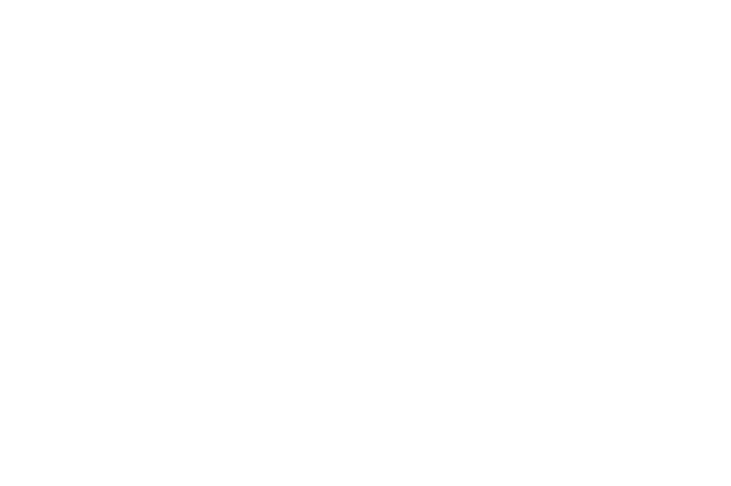
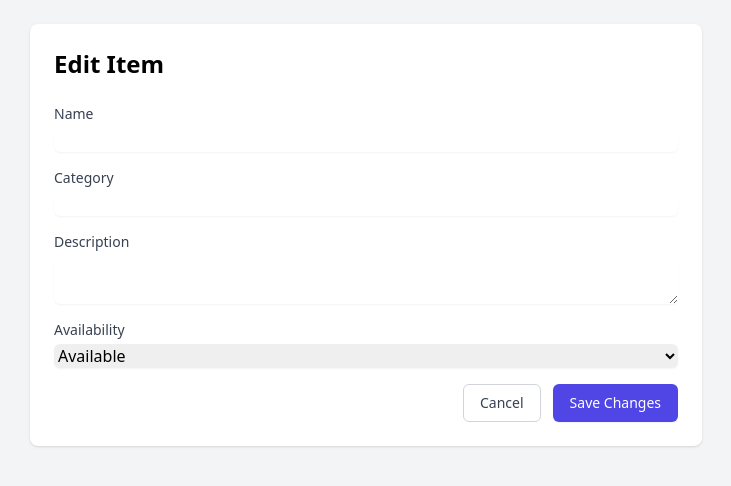
Before and after one commit to Ananeya/asset-management-system-full-Stack, a Vue app in the folder Front-end/: page /edit-item/1 in a window 1280 px wide. Before the commit this address had no page. Shown: the top 486 px of the page, without its empty margins (274-1005 px from the left). Built offline with nearby package versions, Linux system fonts and the light colour scheme.

Commit message:
implemented the edit functionality

```diff
--- a/Front-end/src/api.js
+++ b/Front-end/src/api.js
@@ -21,7 +21,22 @@
       Authorization: localStorage.getItem('authToken'),
     },
   }),
-  updateItem: (item) => axios.put(`${API_URL}/items/${item.id}`, item),
+  updateItem: async (itemId, itemData) => {
+    try {
+      const response = await fetch(`${API_URL}/api/items/${itemId}`, {
+        method: 'PUT',
+        headers: {
+          'Content-Type': 'application/json',
+          'Authorization': `Bearer ${getToken()}` // Ensure you have authentication
+        },
+        body: JSON.stringify(itemData)
+      });
+      return await response.json();
+    } catch (error) {
+      console.error('Error updating item:', error);
+      throw error;
+    }
+  },
   deleteItem: (itemId) => axios.delete(`${API_URL}/items/${itemId}`),
   getAssignedItems: () => axios.get(`${API_URL}/items/assigned`, {
     headers: {
--- /dev/null
+++ b/Front-end/src/components/EditItem.vue
@@ -0,0 +1,116 @@
+<template>
+  <div class="bg-gray-100 min-h-screen p-6">
+    <div class="max-w-2xl mx-auto bg-white rounded-lg shadow p-6">
+      <h2 class="text-2xl font-bold mb-6">Edit Item</h2>
+
+      <form @submit.prevent="handleSubmit" class="space-y-4">
+        <div>
+          <label class="block text-sm font-medium text-gray-700">Name</label>
+          <input
+            v-model="itemData.name"
+            type="text"
+            class="mt-1 block w-full rounded-md border-gray-300 shadow-sm focus:border-indigo-500 focus:ring-indigo-500"
+            required
+          />
+        </div>
+
+        <div>
+          <label class="block text-sm font-medium text-gray-700">Category</label>
+          <input
+            v-model="itemData.category"
+            type="text"
+            class="mt-1 block w-full rounded-md border-gray-300 shadow-sm focus:border-indigo-500 focus:ring-indigo-500"
+            required
+          />
+        </div>
+
+        <div>
+          <label class="block text-sm font-medium text-gray-700">Description</label>
+          <textarea
+            v-model="itemData.description"
+            class="mt-1 block w-full rounded-md border-gray-300 shadow-sm focus:border-indigo-500 focus:ring-indigo-500"
+          ></textarea>
+        </div>
+
+        <div>
+          <label class="block text-sm font-medium text-gray-700">Availability</label>
+          <select
+            v-model="itemData.availability"
+            class="mt-1 block w-full rounded-md border-gray-300 shadow-sm focus:border-indigo-500 focus:ring-indigo-500"
+          >
+            <option :value="true">Available</option>
+            <option :value="false">Not Available</option>
+          </select>
+        </div>
+
+        <div class="flex justify-end space-x-3">
+          <button
+            type="button"
+            @click="$router.push('/manage-items')"
+            class="px-4 py-2 border border-gray-300 rounded-md text-sm font-medium text-gray-700 hover:bg-gray-50"
+          >
+            Cancel
+          </button>
+          <button
+            type="submit"
+            class="px-4 py-2 border border-transparent rounded-md shadow-sm text-sm font-medium text-white bg-indigo-600 hover:bg-indigo-700"
+          >
+            Save Changes
+          </button>
+        </div>
+      </form>
+    </div>
+  </div>
+</template>
+
+<script>
+import { ref, onMounted } from 'vue';
+import { useRoute, useRouter } from 'vue-router';
+import { api } from '../api';
+
+export default {
+  name: 'EditItem',
+  setup() {
+    const route = useRoute();
+    const router = useRouter();
+    const itemData = ref({
+      name: '',
+      category: '',
+      description: '',
+      availability: true
+    });
+
+    onMounted(() => {
+      // Get item data from route state or fetch from API
+      if (route.state?.item) {
+        itemData.value = { ...route.state.item };
+      } else {
+        fetchItem();
+      }
+    });
+
+    const fetchItem = async () => {
+      try {
+        const response = await api.fetchItem(route.params.id);
+        itemData.value = response.data;
+      } catch (error) {
+        console.error('Error fetching item:', error);
+      }
+    };
+
+    const handleSubmit = async () => {
+      try {
+        await api.updateItem(route.params.id, itemData.value);
+        router.push('/manage-items');
+      } catch (error) {
+        console.error('Error updating item:', error);
+      }
+    };
+
+    return {
+      itemData,
+      handleSubmit
+    };
+  }
+};
+</script>
--- a/Front-end/src/components/ManageItems.vue
+++ b/Front-end/src/components/ManageItems.vue
@@ -115,10 +115,12 @@
 <script>
 import { ref, computed } from 'vue';
 import { api } from '../api';
+import { useRouter } from 'vue-router';
 
 export default {
   name: 'ManageItems',
   setup() {
+    const router = useRouter();
     const items = ref([]);
     const searchQuery = ref('');
     const selectedCategory = ref('');
@@ -148,10 +150,18 @@
       // Logic to add a new item
     };
 
-    const editItem = (item) => {
-      // Logic to navigate to the edit item page or open a modal
-      console.log('Edit item:', item);
-      // Example: this.$router.push({ name: 'edit-item', params: { id: item._id } });
+    const editItem = async (item) => {
+      try {
+        // Navigate to an edit form page with the item data
+        router.push({
+          name: 'edit-item',
+          params: { id: item._id },
+          // Pass item data as route state
+          state: { item }
+        });
+      } catch (error) {
+        console.error('Error navigating to edit page:', error);
+      }
     };
 
     const deleteItem = async (itemId) => {
--- /dev/null
+++ b/Front-end/src/components/Notification.vue
@@ -0,0 +1,48 @@
+<template>
+  <div
+    v-if="notification"
+    :class="[
+      'fixed top-4 right-4 p-4 rounded-lg shadow-lg z-50 transition-all duration-300',
+      notification.type === 'error' ? 'bg-red-100 text-red-800' : 'bg-green-100 text-green-800'
+    ]"
+  >
+    {{ notification.message }}
+  </div>
+</template>
+
+<script>
+import { ref, onMounted, onUnmounted } from 'vue';
+
+export default {
+  name: 'Notification',
+  setup() {
+    const notification = ref(null);
+    let timeout;
+
+    const showNotification = (event) => {
+      notification.value = event.detail;
+
+      // Clear previous timeout
+      if (timeout) clearTimeout(timeout);
+
+      // Auto-hide after 3 seconds
+      timeout = setTimeout(() => {
+        notification.value = null;
+      }, 3000);
+    };
+
+    onMounted(() => {
+      window.addEventListener('show-notification', showNotification);
+    });
+
+    onUnmounted(() => {
+      window.removeEventListener('show-notification', showNotification);
+      if (timeout) clearTimeout(timeout);
+    });
+
+    return {
+      notification
+    };
+  }
+};
+</script>
--- a/Front-end/src/router/index.js
+++ b/Front-end/src/router/index.js
@@ -15,6 +15,7 @@
 import RequestItem from "../components/RequestItem.vue";
 import ManageItems from "../components/ManageItems.vue";
 import AddItem from "../components/AddItem.vue";
+import EditItem from '../components/EditItem.vue';
 
 const isAuthenticated = () => {
   return !!localStorage.getItem("authToken"); // Check if the token exists
@@ -51,6 +52,12 @@
     name: "add-item",
     component: AddItem,
   },
+  {
+    path: '/edit-item/:id',
+    name: 'edit-item',
+    component: EditItem,
+    meta: { requiresAuth: true }
+  }
 ];
 
 const router = createRouter({
```
